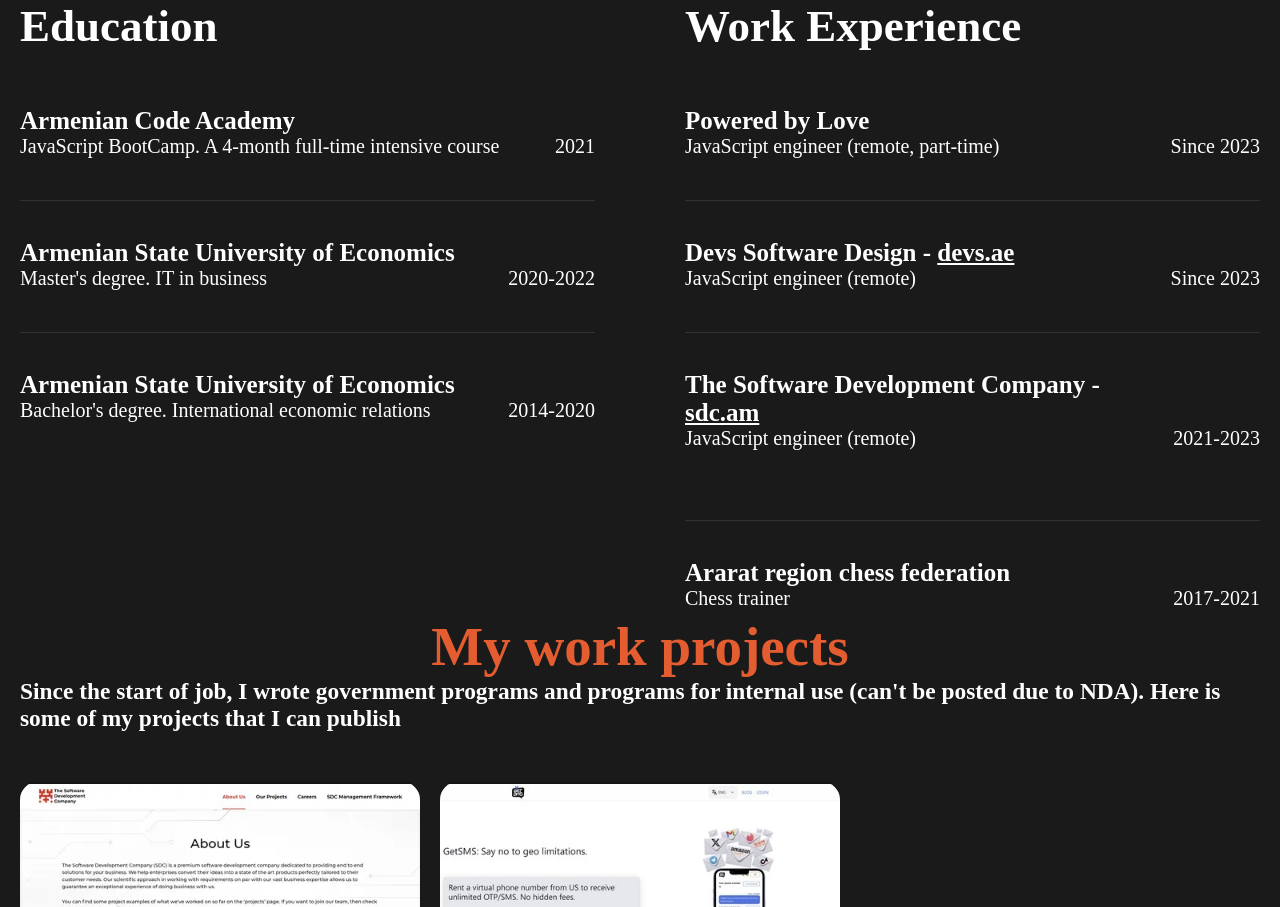
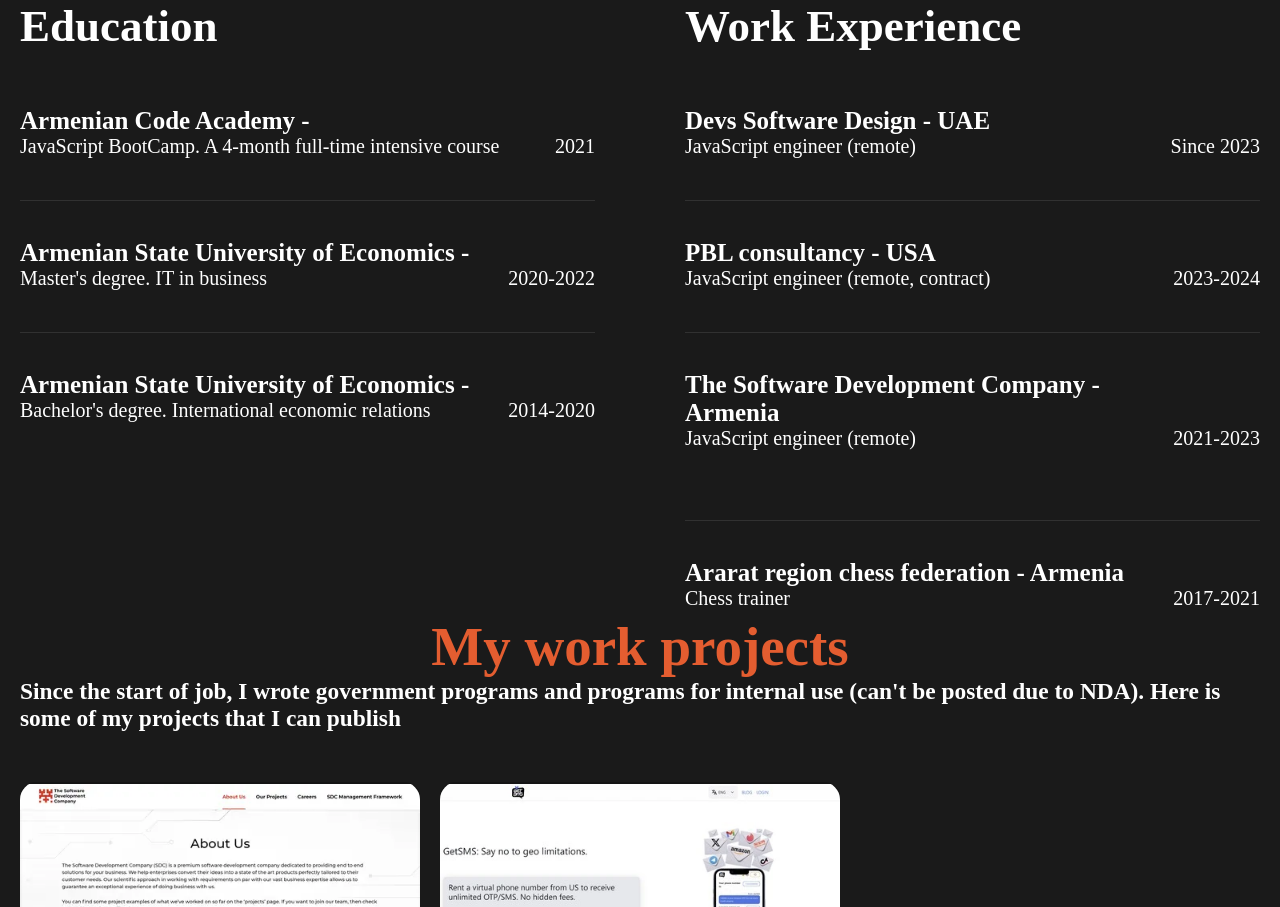
Before and after one commit to ArtyomSukiasyan/portfolio, a Next.js app: page / in a window 1280 px wide. Shown: the part 1675-2582 px from the top of the page. Built offline with nearby package versions, Linux system fonts and the light colour scheme.

Commit message:
feat: update experience

```diff
--- a/src/components/shared/aboutItem/AboutItem.tsx
+++ b/src/components/shared/aboutItem/AboutItem.tsx
@@ -1,5 +1,4 @@
 import { IAboutItemProps } from "../../../models/aboutItemProps";
-import Link from "../link/Link";
 import styles from "./AboutItem.module.css";
 
 export default function AboutItem({ type, list, className }: IAboutItemProps) {
@@ -7,10 +6,10 @@
     <div className={styles.aboutItem}>
       <h2 className={`${styles.experienceType} ${className}`}>{type}</h2>
       <div className={styles.experienceList}>
-        {list.map(({ title, date, role, link }) => (
+        {list.map(({ title, date, role, country }) => (
           <div key={`${title}${date}`} className={styles.experienceItem}>
             <div className={styles.experienceTitle}>
-              {title} <Link link={link} />
+              {title} - {country}
             </div>
             <div className={styles.experienceRole}>{role}</div>
             <div className={styles.experienceDate}>{date}</div>
--- a/src/constants/about.ts
+++ b/src/constants/about.ts
@@ -20,25 +20,27 @@
 
 export const WORK: IAboutList[] = [
   {
-    title: "Powered by Love",
-    role: "JavaScript engineer (remote, part-time)",
-    date: "Since 2023",
-  },
-  {
     title: "Devs Software Design",
     role: "JavaScript engineer (remote)",
     date: "Since 2023",
-    link: "devs.ae",
+    country: "UAE",
+  },
+  {
+    title: "PBL consultancy",
+    role: "JavaScript engineer (remote, contract)",
+    date: "2023-2024",
+    country: "USA",
   },
   {
     title: "The Software Development Company",
     role: "JavaScript engineer (remote)",
     date: "2021-2023",
-    link: "sdc.am",
+    country: "Armenia",
   },
   {
     title: "Ararat region chess federation",
     role: "Chess trainer",
     date: "2017-2021",
+    country: "Armenia",
   },
 ];
--- a/src/models/aboutItemProps.ts
+++ b/src/models/aboutItemProps.ts
@@ -2,8 +2,8 @@
   title: string;
   role: string;
   date: string;
-  link?: string;
   type?: string;
+  country?: string;
 }
 
 export interface IAboutItemProps {
```
